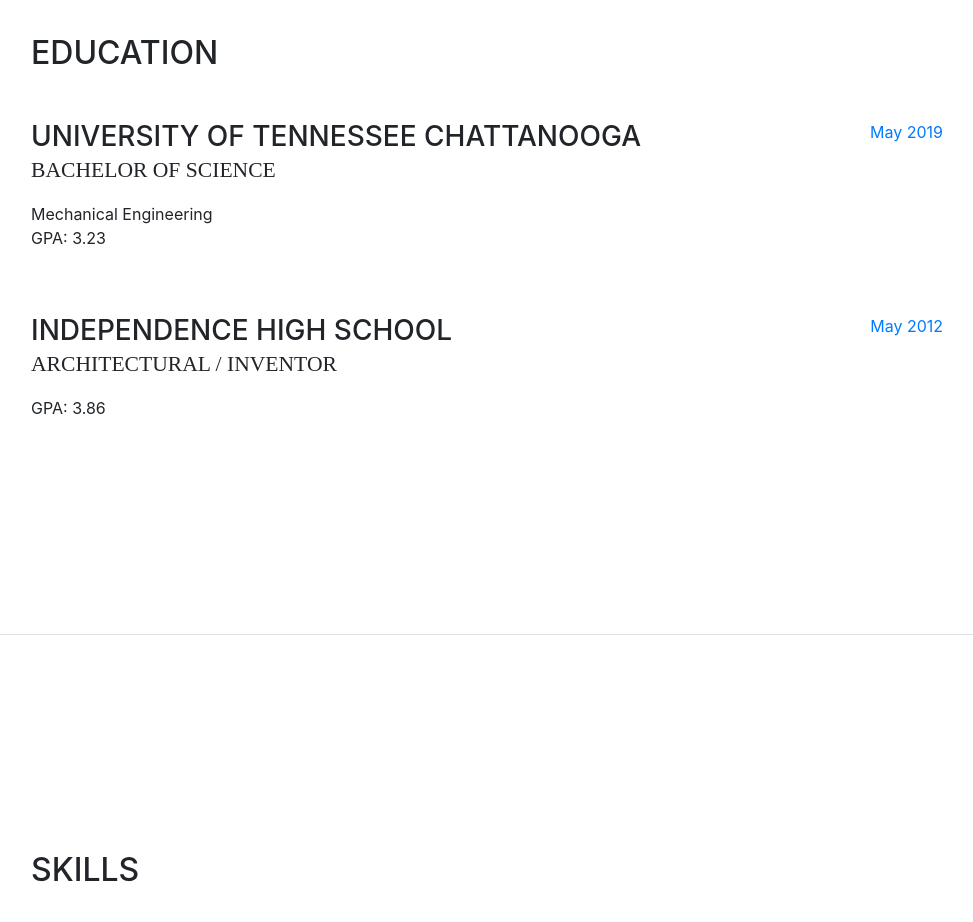
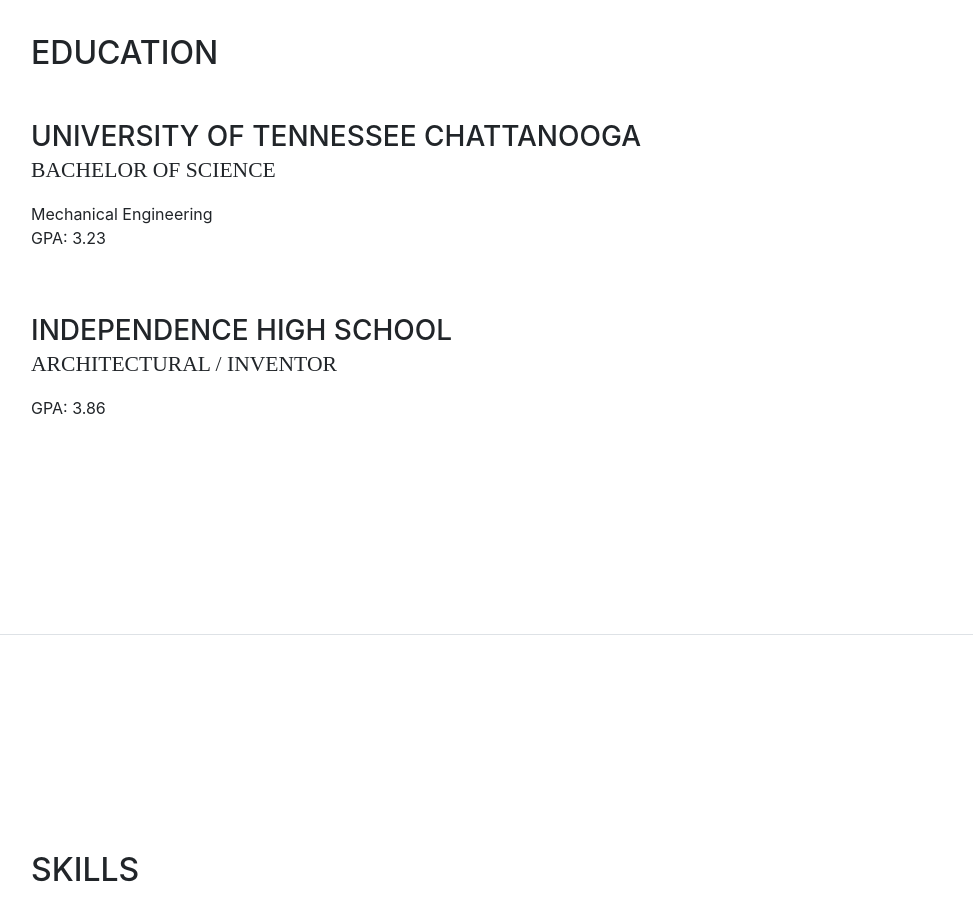
Before and after one commit to BrianMichaelTaylor/BrianMichaelTaylor.github.io, a website with bundled scripts: page index.html in a window 1280 px wide. Shown: the part 2020-2942 px from the top of the page, without its empty margins (289-1262 px from the left). Built offline with nearby package versions, Linux system fonts and the light colour scheme; a web font is replaced by a local one.

Commit message:
date change

```diff
--- a/index.html
+++ b/index.html
@@ -181,7 +181,7 @@
               <p>GPA: 3.23</p>
             </div>
             <div class="resume-date text-md-right">
-              <span class="text-primary">May 2019</span>
+              <span class="text-primary"></span>
             </div>
           </div>
 
@@ -192,7 +192,7 @@
               <p>GPA: 3.86</p>
             </div>
             <div class="resume-date text-md-right">
-              <span class="text-primary">May 2012</span>
+              <span class="text-primary"></span>
             </div>
           </div>
 
```
